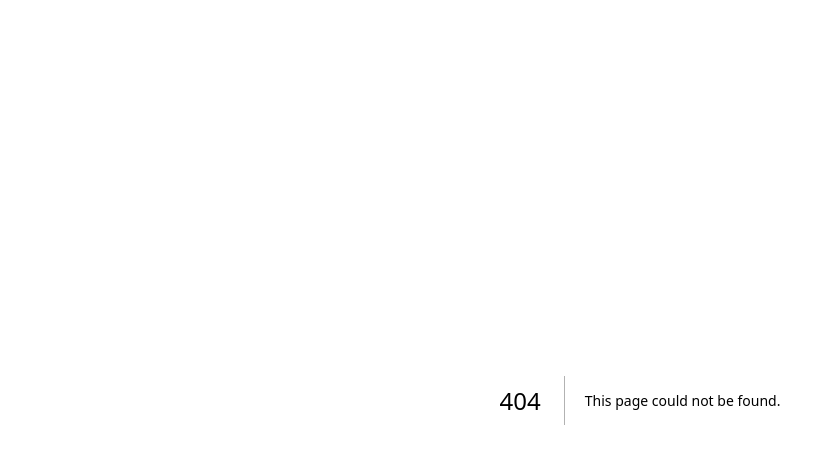
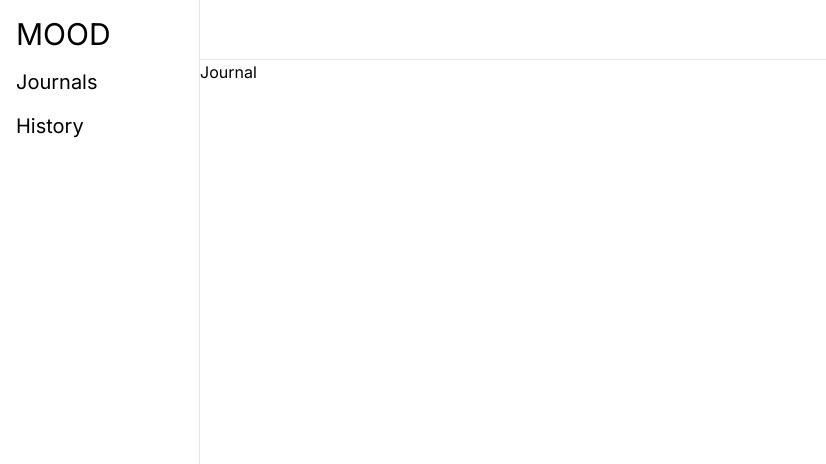
Before and after one commit to shantanusoam/maan, a Next.js app: page /journal in a window 1280 px wide. Before the commit this address had no page. Shown: the top 464 px of the page, without its empty margins (0-826 px from the left). Built offline with nearby package versions, Linux system fonts and the light colour scheme.

Commit message:
layout for the journal page

```diff
--- /dev/null
+++ b/app/(dashboard)/journal/page.tsx
@@ -0,0 +1,5 @@
+const JournalPage = () => {
+  return <div>Journal</div>
+}
+
+export default JournalPage
--- /dev/null
+++ b/app/(dashboard)/layout.tsx
@@ -0,0 +1,40 @@
+import { UserButton } from '@clerk/nextjs'
+import Link from 'next/link'
+
+const links = [
+  { name: 'Journals', href: '/journal' },
+  { name: 'History', href: '/history' },
+]
+
+const DashboardLayout = ({ children }) => {
+  return (
+    <div className="w-screen h-screen relative">
+      <aside className="absolute left-0 top-0 h-full w-[200px] border-r border-black/10">
+        <div className="px-4 my-4">
+          <span className="text-3xl">MOOD</span>
+        </div>
+        <div>
+          <ul className="px-4">
+            {links.map((link) => (
+              <li key={link.name} className="text-xl my-4">
+                <Link href={link.href}>{link.name}</Link>
+              </li>
+            ))}
+          </ul>
+        </div>
+      </aside>
+      <div className="ml-[200px] h-full w-[calc(100vw-200px)]">
+        <header className="h-[60px] border-b border-black/10">
+          <nav className="px-4 h-full">
+            <div className="flex items-center justify-end h-full">
+              <UserButton afterSignOutUrl="/" />
+            </div>
+          </nav>
+        </header>
+        <div className="h-[calc(100vh-60px)]">{children}</div>
+      </div>
+    </div>
+  )
+}
+
+export default DashboardLayout
```
